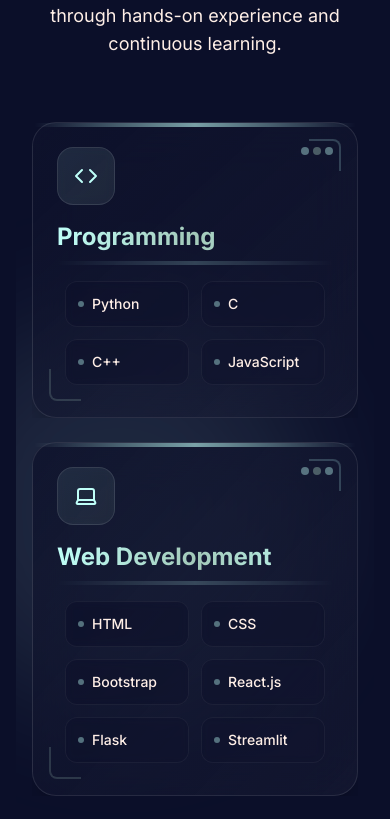
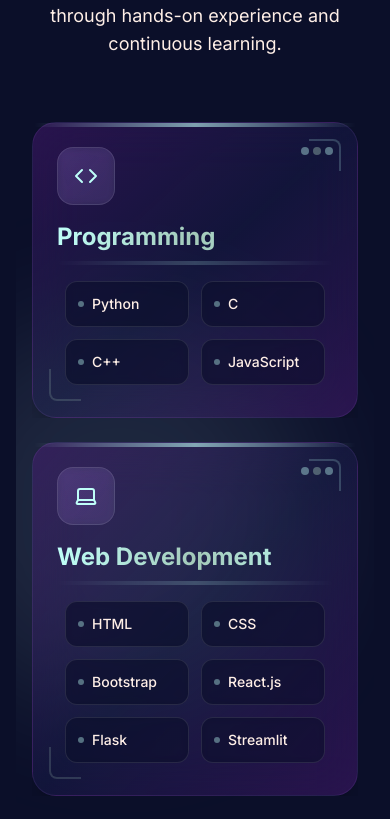
Before and after one commit to jpravin664/Pravin-Portfolio-Website, a React (Vite) app: page / in a window 390 px wide. Shown: the part 6001-6820 px from the top of the page. Built offline with nearby package versions, Linux system fonts and the light colour scheme.

Commit message:
Enhanced SkillCard styles for improved visual consistency and responsiveness

```diff
--- a/src/components/SkillCard.tsx
+++ b/src/components/SkillCard.tsx
@@ -31,7 +31,7 @@
       <div className="absolute -inset-0.5 bg-gradient-to-r from-primary via-accent to-primary bg-size-200 bg-pos-0 group-hover:bg-pos-100 opacity-0 group-hover:opacity-100 transition-all duration-1000 rounded-3xl blur-sm animate-gradient-x"></div>
 
       {/* Main card container */}
-      <div className="glass-card relative h-full rounded-3xl backdrop-blur-xl bg-gradient-to-br from-background/80 via-background/60 to-background/40 border border-white/10 group-hover:border-white/30 transition-all duration-500 shadow-xl group-hover:shadow-2xl">
+    <div className="relative h-full rounded-3xl backdrop-blur-xl bg-gradient-to-br from-purple-900/40 via-indigo-900/20 to-purple-900/40 border border-purple-400/10 group-hover:border-purple-800/30 transition-all duration-500 shadow-xl group-hover:shadow-2xl">
 
         {/* Top accent line */}
         <div className="absolute top-0 left-0 right-0 h-1 bg-gradient-to-r from-transparent via-primary to-transparent opacity-60 group-hover:opacity-100 transition-opacity duration-500"></div>
@@ -98,7 +98,7 @@
                 {/* Skill item border highlight */}
                 <div className="absolute inset-0 border border-transparent group-hover/skill:border-primary/20 rounded-xl transition-all duration-300"></div>
 
-                <div className="relative p-3 rounded-xl bg-background/30 backdrop-blur-sm border border-white/5 group-hover/skill:border-white/20 transition-all duration-300 hover:bg-background/50">
+                <div className="relative p-3 rounded-xl bg-background/70 backdrop-blur-sm border border-white/10 group-hover/skill:border-white/20 transition-all duration-300 hover:bg-background/80">
                   {/* Skill text */}
                   <div className="text-sm font-medium text-text-secondary group-hover/skill:text-primary transition-colors duration-300 flex items-center gap-2">
                     {/* Bullet point */}
```
